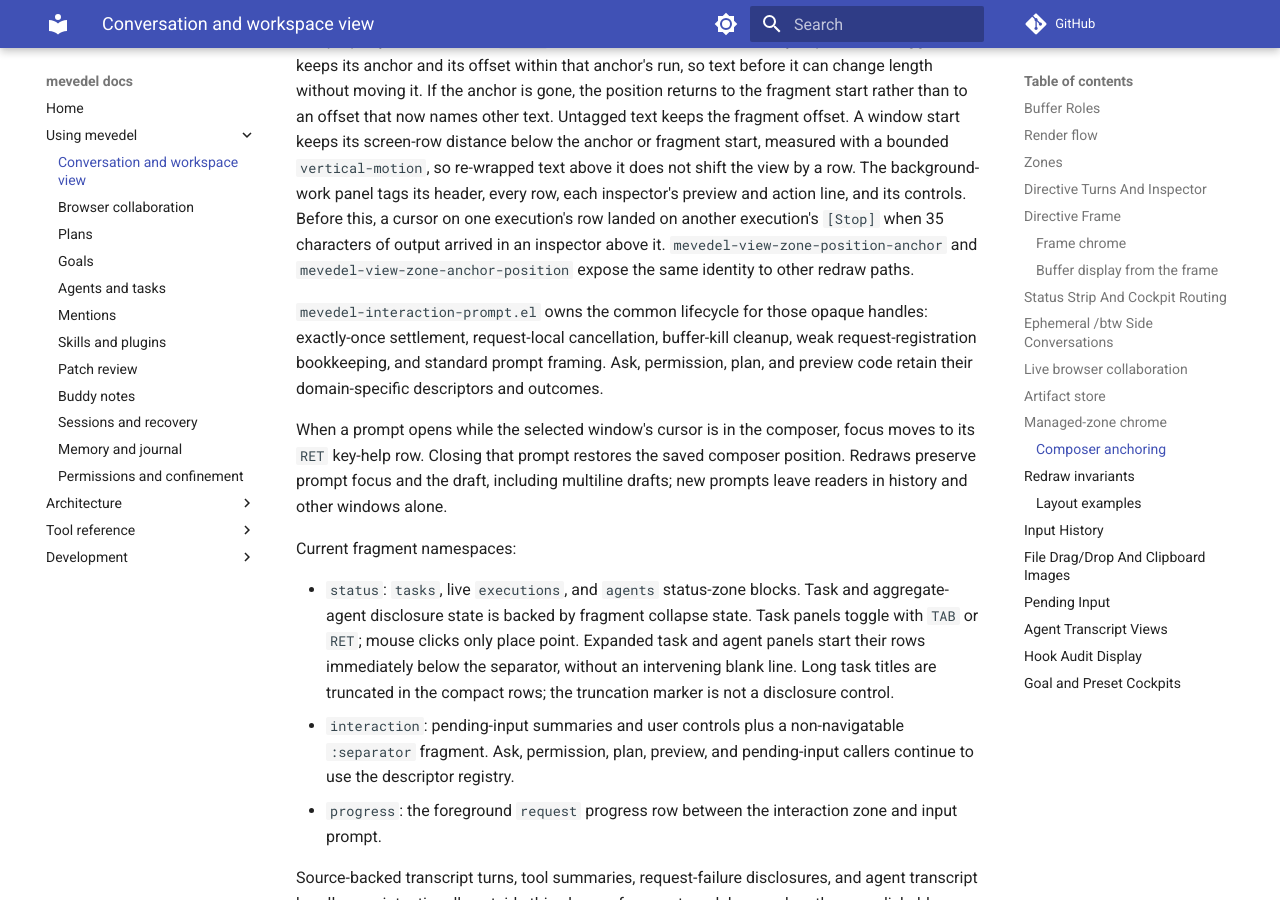
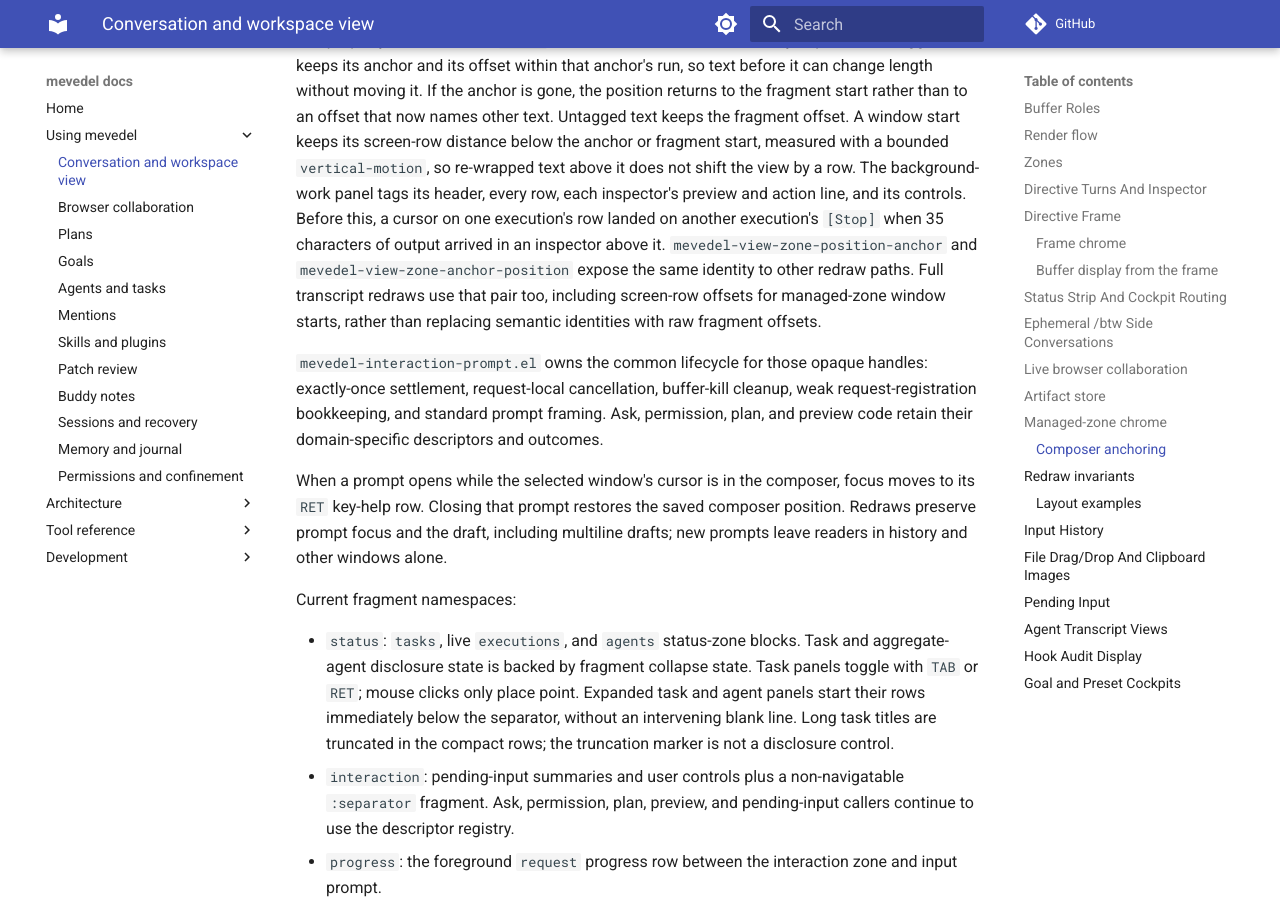
Before and after one commit to FrauH0lle/mevedel, an MkDocs documentation site: the page built from docs/view.md, in a window 1280 px wide and 900 px high, scrolled down 35542 px. Built offline with MkDocs 1.6.1 and Material for MkDocs 9.7.7, drawn with Linux system fonts in a browser that asks for light colours; comment, search, counter and statistics services are not loaded.

Commit message:
fix(view): Preserve managed row identity through full redraws

```diff
--- a/docs/view.md
+++ b/docs/view.md
@@ -1714,7 +1714,9 @@
 row landed on another execution's `[Stop]` when 35 characters of output
 arrived in an inspector above it. `mevedel-view-zone-position-anchor` and
 `mevedel-view-zone-anchor-position` expose the same identity to other redraw
-paths.
+paths. Full transcript redraws use that pair too, including screen-row offsets
+for managed-zone window starts, rather than replacing semantic identities with
+raw fragment offsets.
 
 `mevedel-interaction-prompt.el` owns the common lifecycle for those opaque
 handles: exactly-once settlement, request-local cancellation, buffer-kill
```
Also changed, not shown: 3 other files.
